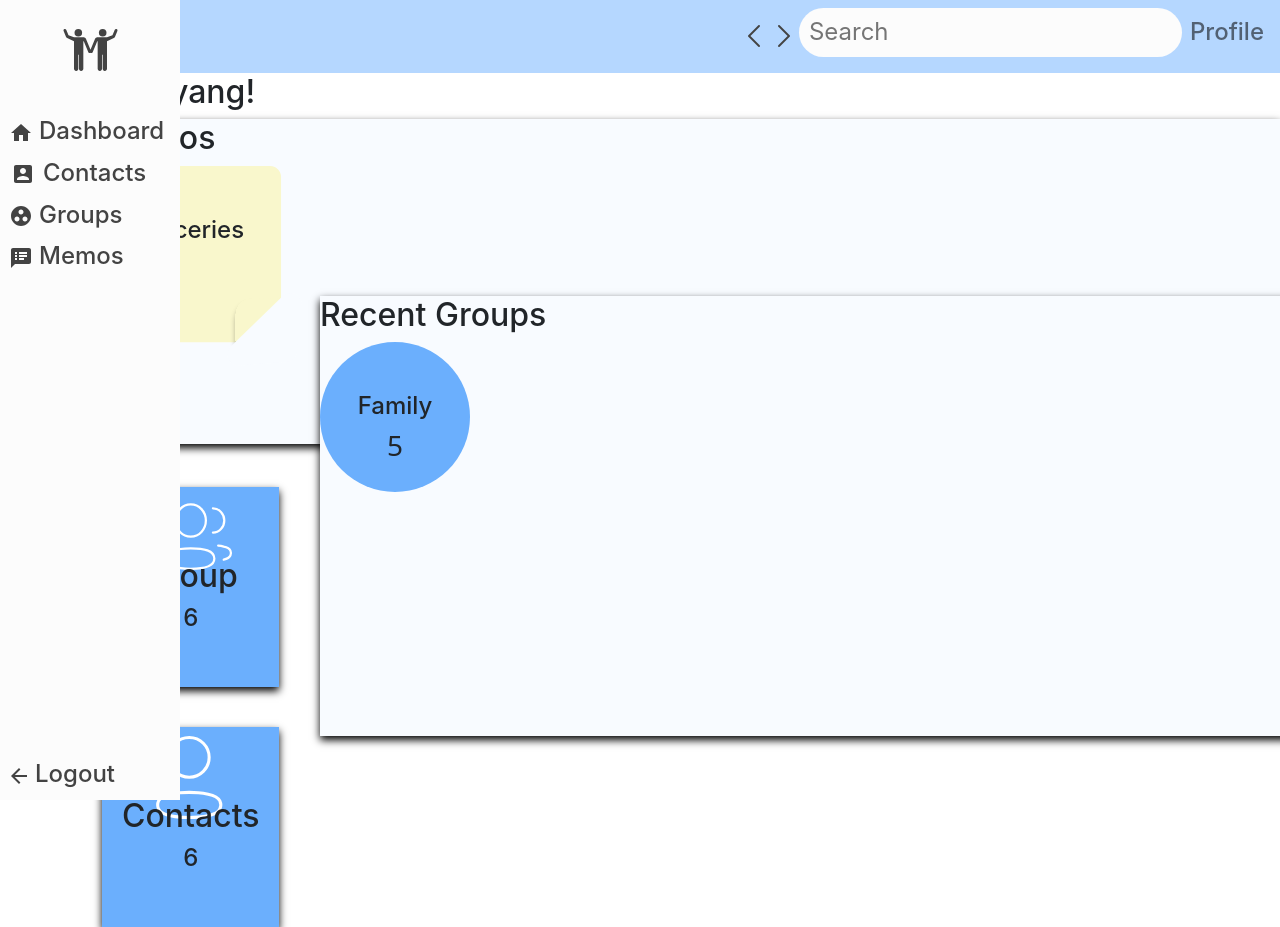
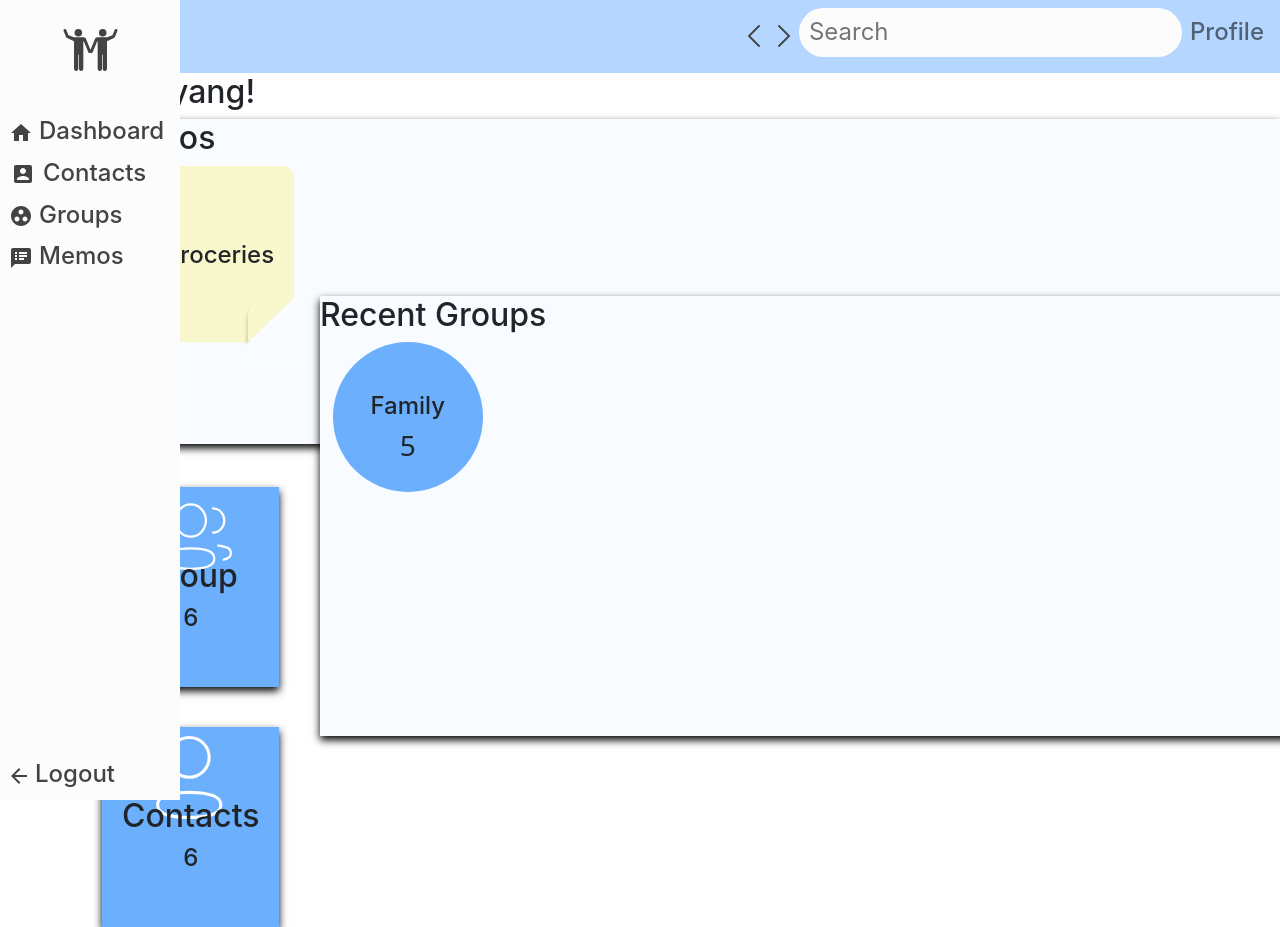
Before and after one commit to yiyangshen/COMP30022-DocMcStuffins, a React (Create React App) app in the folder frontend/: page /dashboard in a window 1280 px wide. Shown: the top 927 px of the page. Built offline with nearby package versions, Linux system fonts and the light colour scheme.

Commit message:
prettify
the circle in recent groups and the memo page in memos

```diff
--- a/frontend/src/Components/Dashboard.tsx
+++ b/frontend/src/Components/Dashboard.tsx
@@ -13,7 +13,7 @@ export default function DashB() {
 
             <div className = "Memos">
                 <h1>Memos</h1>
-                <div className = "page">
+                <div className = "MemoPage">
                     <img className = "MemoPng" src={Memo} alt="logo" onClick={() => history.push(`/memos/id`)}/>
                     <h2 className ="MemoText">Groceries</h2>
                 </div>
--- a/frontend/src/css/Dashboard.css
+++ b/frontend/src/css/Dashboard.css
@@ -17,6 +17,7 @@
   text-align: center;
   height: 150px;
   width: 150px;
+  margin-left: 1vw;
   background-color: #6BAFFD;
   border-radius: 50%;
   display: inline-block;
@@ -83,11 +84,12 @@
   height: 25%;
 }
 .MemoPng{
+  margin-left: 1vw;
   width: 250px;
   height: 250px;
 }
 .MemoText{
   position: relative;
-  bottom: 200px;
-  left: 30px;
+  bottom: 175px;
+  left: 60px;
 }
```
